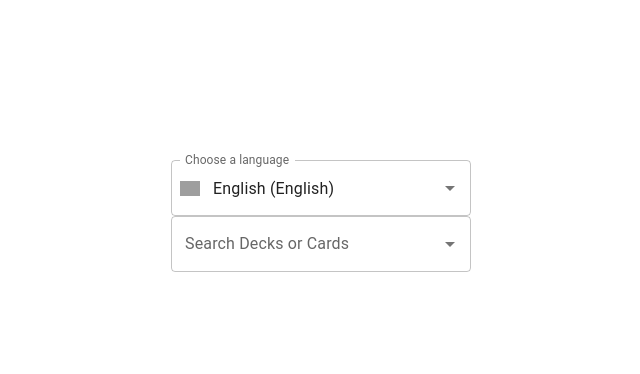
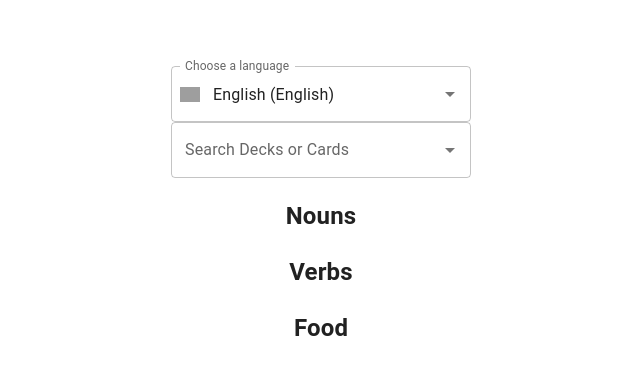
Before and after one commit to Hadddock/cards, a React (Vite) app: page / in a window 1280 px wide. Shown: the part 184-558 px from the top of the page, without its empty margins (319-959 px from the left). Built offline with nearby package versions, Linux system fonts and the light colour scheme; grey boxes are pictures that could not be loaded.

Commit message:
Initialize search results with all decks data

```diff
--- a/src/App.tsx
+++ b/src/App.tsx
@@ -28,9 +28,8 @@ function App() {
   );
 
   const [searchQuery, setSearchQuery] = React.useState<string>('');
-  const [searchResults, setSearchResults] = React.useState<
-    (Deck | Flashcard)[]
-  >([]);
+  const [searchResults, setSearchResults] =
+    React.useState<(Deck | Flashcard)[]>(decksData); // Display all decks initially
 
   const handleSearchChange = (query: string) => {
     setSearchQuery(query);
```
